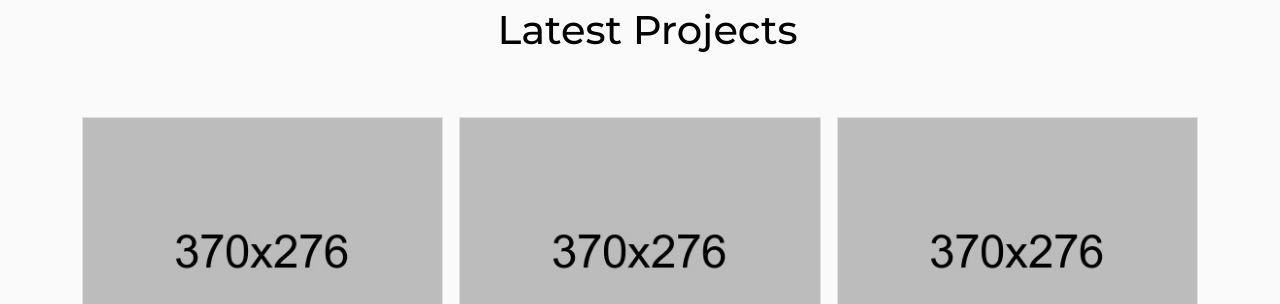
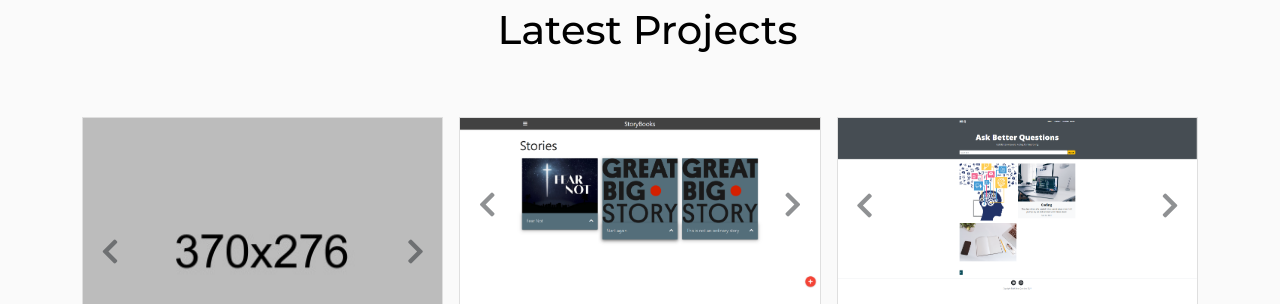
Before and after one commit to ShadowSeick/Portfolio, a plain HTML site: page index.html in a window 1280 px wide. Shown: the part 1770-2074 px from the top of the page. Drawn offline with nearby package versions, Linux system fonts and the light colour scheme.

Commit message:
Adding images to the portfolio

```diff
--- a/index.html
+++ b/index.html
@@ -155,7 +155,27 @@
                     <div class="row row-cols-1 row-cols-lg-3 g-3">
                         <div class="col">
                             <div class="card rounded-0">
-                                <img src="/img/portfolio/1.jpg" class="card-img-top rounded-0" alt="...">
+                                <div id="carouselTaskTracker" class="carousel slide card-image-top rounded-0" data-bs-target="carouselTaskTracker" data-bs-ride="carousel" data-bs-interval="false">
+                                    <div class="carousel-inner">
+                                      <div class="carousel-item active">
+                                        <img src="/img/portfolio/1.jpg" class="d-block w-100" alt="...">
+                                      </div>
+                                      <div class="carousel-item">
+                                        <img src="img/portfolio/2.jpg" class="d-block w-100" alt="...">
+                                      </div>
+                                      <div class="carousel-item">
+                                        <img src="img/portfolio/3.jpg" class="d-block w-100" alt="...">
+                                      </div>
+                                    </div>
+                                    <button class="carousel-control-prev" type="button" data-bs-target="#carouselTaskTracker" data-bs-slide="prev">
+                                      <span class="fas fa-chevron-left text-dark fs-3" aria-hidden="true"></span>
+                                      <span class="visually-hidden">Previous</span>
+                                    </button>
+                                    <button class="carousel-control-next" type="button" data-bs-target="#carouselTaskTracker" data-bs-slide="next">
+                                      <span class="fas fa-chevron-right text-dark fs-3" aria-hidden="true"></span>
+                                      <span class="visually-hidden">Next</span>
+                                    </button>
+                                </div>
                                 <div class="card-body">
                                   <h5 class="card-title text-capitalize">task tracker</h5>
                                   <p class="card-text mb-0">Made with:</p>
@@ -174,7 +194,27 @@
                         </div>
                         <div class="col">
                             <div class="card rounded-0">
-                                <img src="/img/portfolio/1.jpg" class="card-img-top rounded-0" alt="...">
+                                <div id="carouselStory" class="carousel slide card-image-top rounded-0" data-bs-target="carouselStory" data-bs-ride="carousel" data-bs-interval="false">
+                                    <div class="carousel-inner">
+                                      <div class="carousel-item active">
+                                        <img src="/img/portfolio/storyBooks-stories.png" class="d-block w-100" alt="Stories Page">
+                                      </div>
+                                      <div class="carousel-item">
+                                        <img src="img/portfolio/storyBooks-showStory.png" class="d-block w-100" alt="Show Story Page">
+                                      </div>
+                                      <div class="carousel-item">
+                                        <img src="img/portfolio/storyBooks-dashboardPage.png" class="d-block w-100" alt="User Story's Page">
+                                      </div>
+                                    </div>
+                                    <button class="carousel-control-prev" type="button" data-bs-target="#carouselStory" data-bs-slide="prev">
+                                      <span class="fas fa-chevron-left text-dark fs-3" aria-hidden="true"></span>
+                                      <span class="visually-hidden">Previous</span>
+                                    </button>
+                                    <button class="carousel-control-next" type="button" data-bs-target="#carouselStory" data-bs-slide="next">
+                                      <span class="fas fa-chevron-right text-dark fs-3" aria-hidden="true"></span>
+                                      <span class="visually-hidden">Next</span>
+                                    </button>
+                                </div>
                                 <div class="card-body">
                                   <h5 class="card-title text-capitalize">story books</h5>
                                   <p class="card-text mb-0">Made with:</p>
@@ -195,7 +235,27 @@
                         </div>
                         <div class="col">
                             <div class="card rounded-0">
-                                <img src="/img/portfolio/1.jpg" class="card-img-top rounded-0" alt="...">
+                                <div id="carouselBlog" class="carousel slide card-image-top rounded-0" data-bs-target="carouselBlog" data-bs-ride="carousel" data-bs-interval="false">
+                                    <div class="carousel-inner">
+                                      <div class="carousel-item active">
+                                        <img src="/img/portfolio/ABQ-blog-landingPage.png" class="d-block w-100" alt="Blog Landing Page">
+                                      </div>
+                                      <div class="carousel-item">
+                                        <img src="img/portfolio/ABQ-blog-LerningBlogPage.png" class="d-block w-100" alt="Blog Page">
+                                      </div>
+                                      <div class="carousel-item">
+                                        <img src="img/portfolio/ABQ-blog-postPage.png" class="d-block w-100" alt="Blog Post Page">
+                                      </div>
+                                    </div>
+                                    <button class="carousel-control-prev" type="button" data-bs-target="#carouselBlog" data-bs-slide="prev">
+                                      <span class="fas fa-chevron-left text-dark fs-3" aria-hidden="true"></span>
+                                      <span class="visually-hidden">Previous</span>
+                                    </button>
+                                    <button class="carousel-control-next" type="button" data-bs-target="#carouselBlog" data-bs-slide="next">
+                                      <span class="fas fa-chevron-right text-dark fs-3" aria-hidden="true"></span>
+                                      <span class="visually-hidden">Next</span>
+                                    </button>
+                                </div>
                                 <div class="card-body">
                                   <h5 class="card-title text-capitalize">ask better questions</h5>
                                   <p class="card-text mb-0">Made with:</p>
```
Also changed, not shown: img/portfolio/3.jpg (deleted), img/portfolio/4.jpg (deleted), img/portfolio/5.jpg (deleted), img/portfolio/6.jpg (deleted), img/portfolio/7.jpg (deleted), img/portfolio/ABQ-blog-LerningBlogPage.png (added), img/portfolio/ABQ-blog-landingPage.png (added), img/portfolio/ABQ-blog-postPage.png (added), img/portfolio/storyBooks-dashboardPage.png (added), img/portfolio/storyBooks-showStory.png (added), img/portfolio/storyBooks-stories.png (added).
